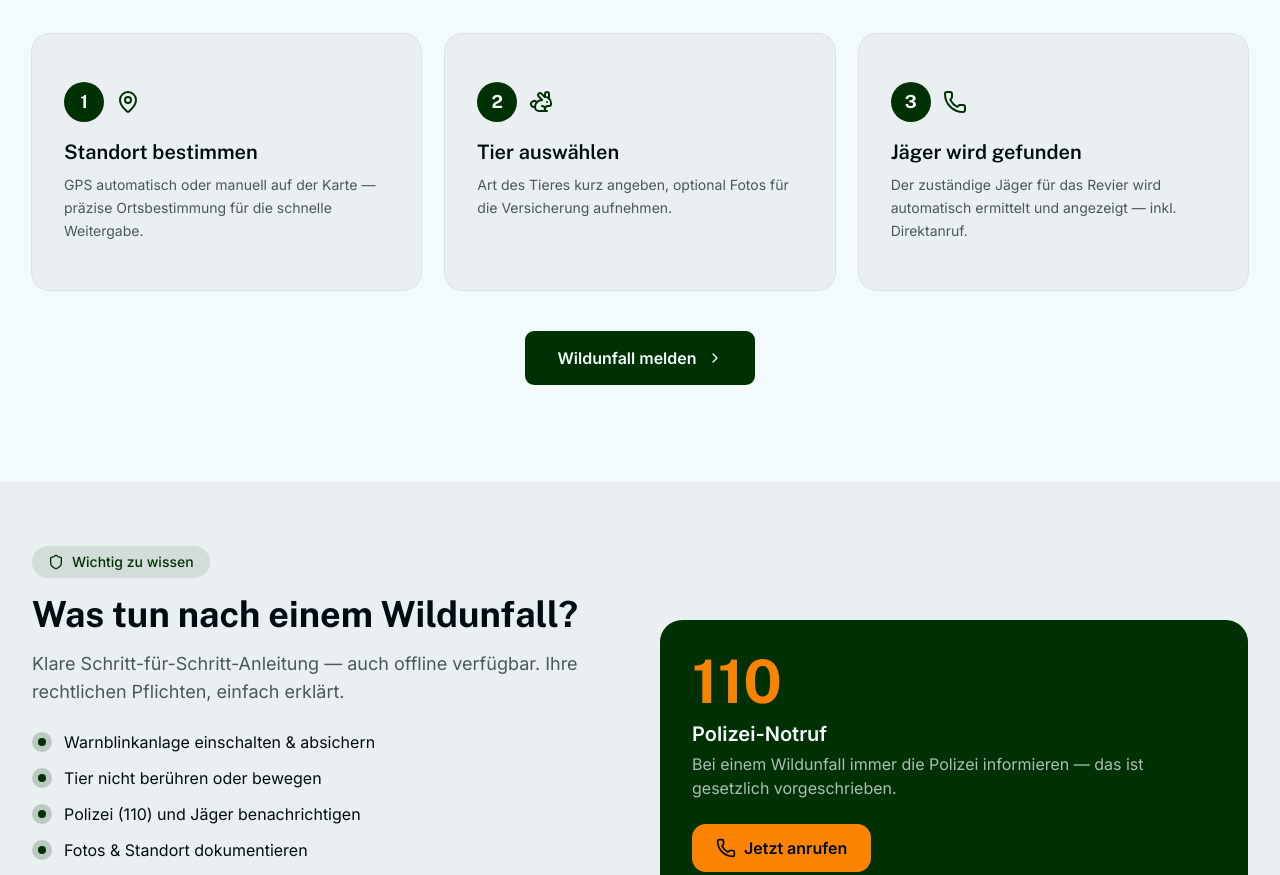
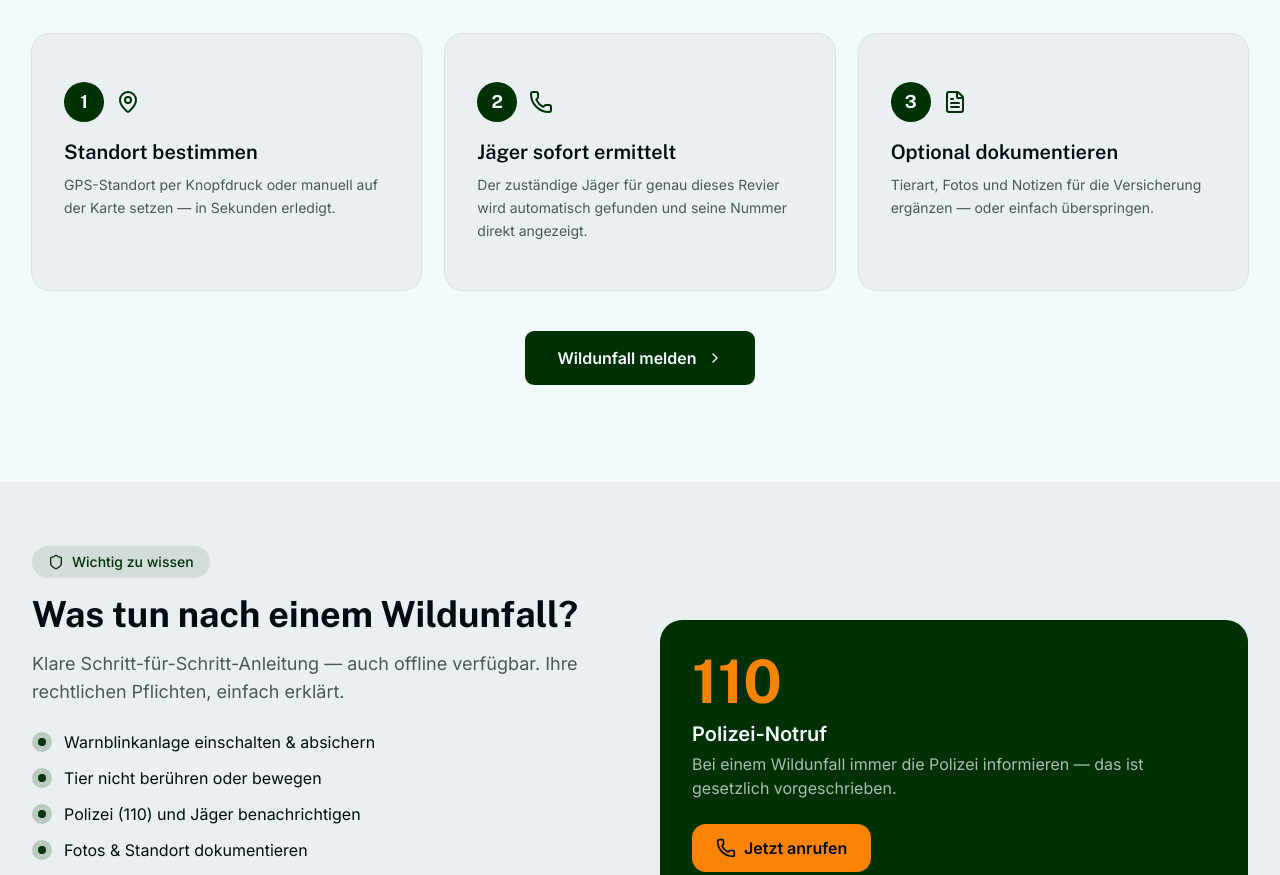
Before and after one commit to florianendres82/wildmelder, a Next.js app: page / in a window 1280 px wide. Shown: the part 960-1835 px from the top of the page. Built offline with nearby package versions, Linux system fonts and the light colour scheme; no server answers.

Commit message:
Modify tiles of workflow to the actual one

```diff
--- a/app/page.tsx
+++ b/app/page.tsx
@@ -4,8 +4,8 @@ import { Card, CardContent } from '@/components/ui/card'
 import {
   AlertTriangle,
   MapPin,
-  Rabbit,
   Phone,
+  FileText,
   BookOpen,
   Map,
   Shield,
@@ -78,19 +78,19 @@ export default function HomePage() {
                 step: '1',
                 icon: MapPin,
                 title: 'Standort bestimmen',
-                desc: 'GPS automatisch oder manuell auf der Karte — präzise Ortsbestimmung für die schnelle Weitergabe.',
+                desc: 'GPS-Standort per Knopfdruck oder manuell auf der Karte setzen — in Sekunden erledigt.',
               },
               {
                 step: '2',
-                icon: Rabbit,
-                title: 'Tier auswählen',
-                desc: 'Art des Tieres kurz angeben, optional Fotos für die Versicherung aufnehmen.',
+                icon: Phone,
+                title: 'Jäger sofort ermittelt',
+                desc: 'Der zuständige Jäger für genau dieses Revier wird automatisch gefunden und seine Nummer direkt angezeigt.',
               },
               {
                 step: '3',
-                icon: Phone,
-                title: 'Jäger wird gefunden',
-                desc: 'Der zuständige Jäger für das Revier wird automatisch ermittelt und angezeigt — inkl. Direktanruf.',
+                icon: FileText,
+                title: 'Optional dokumentieren',
+                desc: 'Tierart, Fotos und Notizen für die Versicherung ergänzen — oder einfach überspringen.',
               },
             ].map(({ step, icon: Icon, title, desc }) => (
               <Card key={step} className="border-0 bg-surface-container rounded-2xl">
```
